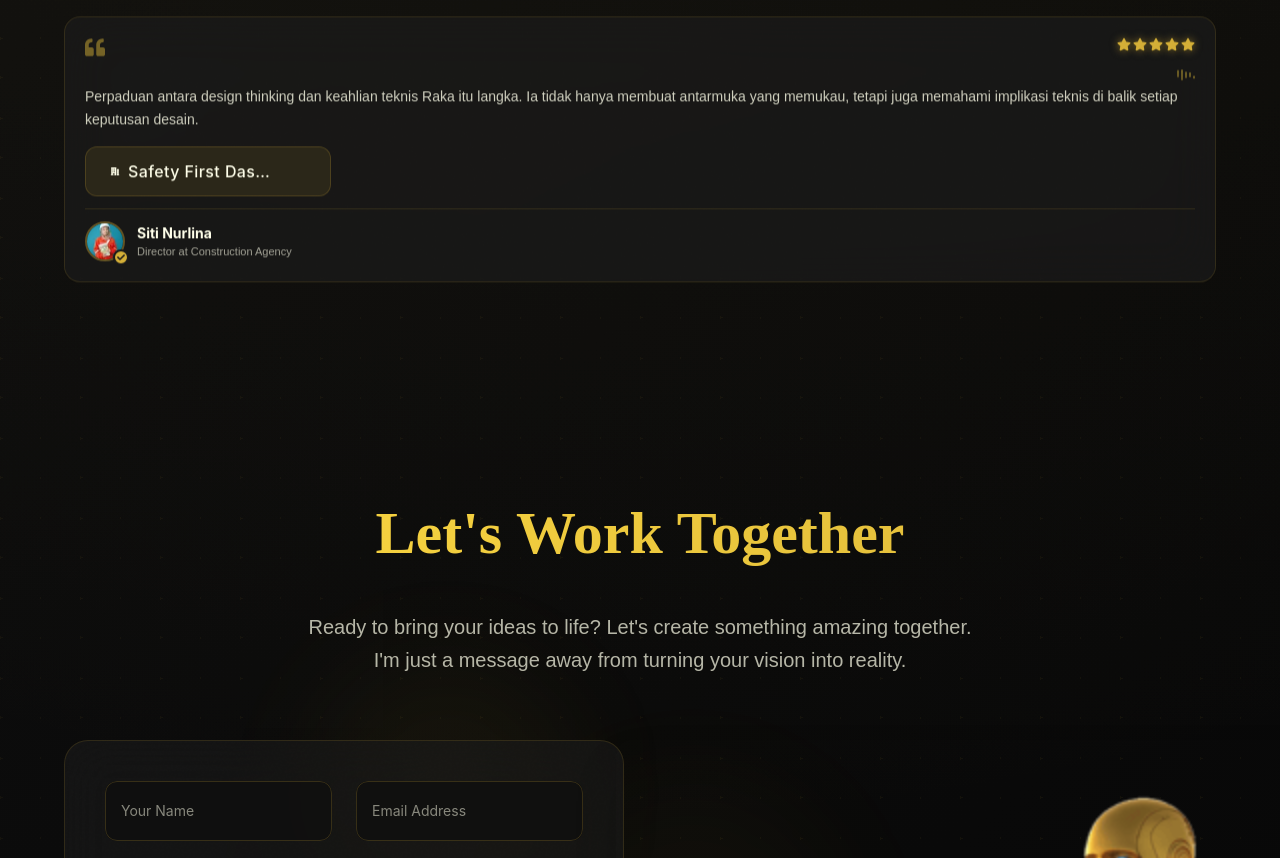
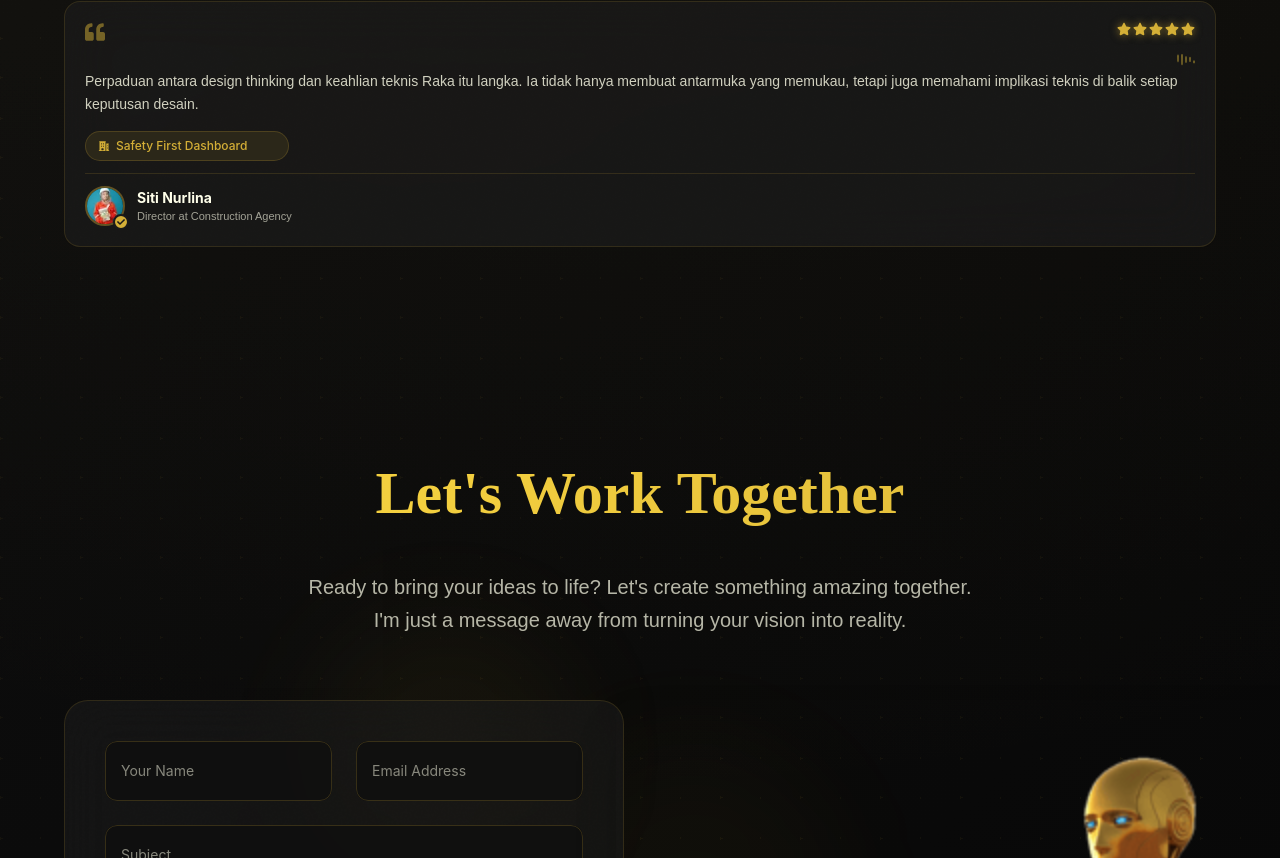
Before and after one commit to rakaaap96-blip/raka-pranata, a React (Vite) app: page / in a window 1280 px wide. Shown: the part 4882-5740 px from the top of the page. Built offline with nearby package versions, Linux system fonts and the light colour scheme.

Commit message:
fixed some things

```diff
--- a/src/components/footer/BrandSection.tsx
+++ b/src/components/footer/BrandSection.tsx
@@ -288,7 +288,7 @@ function BrandSection({ isVisible }: BrandSectionProps) {
         </h3>
         <p className="text-[#ffffea]/70 leading-relaxed text-sm group-hover:text-[#ffffea]/90 transition-colors duration-300 mb-6">
           <TypingText
-            text="Creating digital experiences that blend beautiful design with flawless functionality. Let's build the future together, one pixel at a time."
+            text="Creating digital experiences that blend beautiful design with flawless functionality. Let's build the future together."
             isVisible={isVisible}
             delay={400}
           />
--- a/src/components/hero/CTAButtons.tsx
+++ b/src/components/hero/CTAButtons.tsx
@@ -24,9 +24,9 @@ function CTAButtons({ onDownloadCV, onLetsTalk }: CTAButtonsProps) {
         href="https://wa.me/6287823268333?text=Hi%20I%20saw%20your%20portfolio%20and%20would%20like%20to%20get%20in%20touch"
         onClick={onLetsTalk}
         variant="secondary"
-        delay={100}
         icon={<FaComments />}
         showEq
+        // Tidak perlu className, karena di MagneticButton sudah diatur untuk secondary: hover bg emas & teks hitam
       >
         Let's Talk
       </MagneticButton>
--- a/src/components/hero/ParticleBackground.tsx
+++ /dev/null
@@ -1,130 +0,0 @@
-import { useRef, useEffect, useState } from 'react';
-import type { Particle } from '../../types/particle';
-
-interface ParticleBackgroundProps {
-  particles: Particle[];
-}
-
-function ParticleBackground({ particles }: ParticleBackgroundProps) {
-  const containerRef = useRef<HTMLDivElement>(null);
-  const mouseRef = useRef({ x: -1000, y: -1000 });
-  const [mousePos, setMousePos] = useState({ x: 50, y: 50 });
-
-  // Mouse tracking (tetap)
-  useEffect(() => {
-    const handleMouseMove = (e: MouseEvent) => {
-      if (!containerRef.current) return;
-      const rect = containerRef.current.getBoundingClientRect();
-      mouseRef.current = {
-        x: ((e.clientX - rect.left) / rect.width) * 100,
-        y: ((e.clientY - rect.top) / rect.height) * 100,
-      };
-      setMousePos(mouseRef.current);
-    };
-    window.addEventListener('mousemove', handleMouseMove, { passive: true });
-    return () => window.removeEventListener('mousemove', handleMouseMove);
-  }, []);
-
-  const getRepulsion = (x: number, y: number) => {
-    const mx = mouseRef.current.x;
-    const my = mouseRef.current.y;
-    const dx = x - mx;
-    const dy = y - my;
-    const dist = Math.sqrt(dx * dx + dy * dy);
-    if (dist < 20 && dist > 0) {
-      const force = (20 - dist) / 20;
-      return {
-        x: (dx / dist) * force * 5,
-        y: (dy / dist) * force * 5,
-      };
-    }
-    return { x: 0, y: 0 };
-  };
-
-  const layers = [
-    { items: particles.filter((_, i) => i % 3 === 0), blur: 1.5, opacity: 0.15, scale: 0.5, zIndex: 1 },
-    { items: particles.filter((_, i) => i % 3 === 1), blur: 0, opacity: 0.5, scale: 1, zIndex: 2 },
-    { items: particles.filter((_, i) => i % 3 === 2), blur: 0, opacity: 1.3, scale: 1.8, zIndex: 3 },
-  ];
-
-  return (
-    <div ref={containerRef} className="absolute inset-0 overflow-hidden pointer-events-none">
-      {/* Mouse spotlight glow */}
-      <div
-        className="absolute inset-0 transition-all duration-700 pointer-events-none"
-        style={{
-          background: `radial-gradient(1000px circle at ${mousePos.x}% ${mousePos.y}%, rgba(212, 175, 55, 0.15), transparent 50%)`,
-        }}
-      />
-
-      {/* Connection web (tetap) */}
-      <svg className="absolute inset-0 w-full h-full pointer-events-none opacity-25">
-        {particles.map((p1, i) =>
-          particles.slice(i + 1).map((p2) => {
-            const dx = p1.x - p2.x;
-            const dy = p1.y - p2.y;
-            const dist = Math.sqrt(dx * dx + dy * dy);
-            if (dist < 18) {
-              return (
-                <line
-                  key={`${p1.id}-${p2.id}`}
-                  x1={`${p1.x}%`}
-                  y1={`${p1.y}%`}
-                  x2={`${p2.x}%`}
-                  y2={`${p2.y}%`}
-                  stroke="rgba(212, 175, 55, 0.3)"
-                  strokeWidth="0.5"
-                  opacity={(1 - dist / 18) * 0.8}
-                />
-              );
-            }
-            return null;
-          })
-        )}
-      </svg>
-
-      {/* Particle layers – tanpa entrance delay, langsung tampil */}
-      {layers.map((layer, layerIdx) => (
-        <div
-          key={layerIdx}
-          className="absolute inset-0"
-          style={{
-            filter: layer.blur > 0 ? `blur(${layer.blur}px)` : 'none',
-            zIndex: layer.zIndex,
-          }}
-        >
-          {layer.items.map((p, _i) => {
-            const repulsion = getRepulsion(p.x, p.y);
-            const size = p.size * layer.scale;
-            const opacity = Math.min(1, p.opacity * layer.opacity);
-
-            return (
-              <div
-                key={p.id}
-                className="absolute rounded-full"
-                style={{
-                  left: `${p.x + repulsion.x}%`,
-                  top: `${p.y + repulsion.y}%`,
-                  width: `${size}px`,
-                  height: `${size}px`,
-                  opacity: opacity,
-                  background: `radial-gradient(circle, #ffffea 0%, #f4d03f 30%, #d4af37 70%, transparent 100%)`,
-                  boxShadow: layerIdx === 2
-                    ? `0 0 ${size * 4}px rgba(244, 208, 63, 0.6), 0 0 ${size * 8}px rgba(212, 175, 55, 0.2), inset 0 0 ${size}px rgba(255, 255, 234, 0.3)`
-                    : layerIdx === 1
-                      ? `0 0 ${size * 2}px rgba(212, 175, 55, 0.4)`
-                      : `0 0 ${size}px rgba(212, 175, 55, 0.15)`,
-                  transform: 'translate(-50%, -50%)',
-                  transition: 'left 0.5s cubic-bezier(0.23, 1, 0.32, 1), top 0.5s cubic-bezier(0.23, 1, 0.32, 1)',
-                  willChange: 'left, top',
-                }}
-              />
-            );
-          })}
-        </div>
-      ))}
-    </div>
-  );
-}
-
-export default ParticleBackground;
--- a/src/components/testimonial/TestimonialCard.tsx
+++ b/src/components/testimonial/TestimonialCard.tsx
@@ -1,12 +1,12 @@
 import { useState, useRef, useEffect } from 'react';
 import type { Testimonial } from '../../data/testimonial-data';
-import { FaStar, FaQuoteLeft } from 'react-icons/fa';
+import { FaStar, FaQuoteLeft, FaArrowLeft } from 'react-icons/fa';
 import { HiBuildingOffice2 } from 'react-icons/hi2';
 import MagneticButton from '../ui/MagneticButton';
 import { MagneticAvatar } from '../ui/MagneticAvatar';
 
 /* ============================================
-   STAR WITH BURST ANIMATION (FIXED: always render, toggle with CSS)
+   STAR WITH BURST ANIMATION
    ============================================ */
 function StarBurst({ filled, delay }: { filled: boolean; delay: number }) {
   const [isVisible, setIsVisible] = useState(false);
@@ -18,7 +18,6 @@ function StarBurst({ filled, delay }: { filled: boolean; delay: number }) {
 
   return (
     <div className="relative">
-      {/* Burst background - selalu ada, dikontrol dengan opacity+scale */}
       <div
         className={`absolute inset-0 bg-[#d4af37]/30 rounded-full blur-md transition-all duration-500 ${
           isVisible ? 'opacity-100 scale-100' : 'opacity-0 scale-0'
@@ -35,7 +34,7 @@ function StarBurst({ filled, delay }: { filled: boolean; delay: number }) {
 }
 
 /* ============================================
-   EQUALIZER BAR (no changes)
+   EQUALIZER BAR
    ============================================ */
 function EqBar({ delay }: { delay: number }) {
   const [height] = useState(() => `${20 + Math.random() * 80}%`);
@@ -54,27 +53,44 @@ function EqBar({ delay }: { delay: number }) {
 }
 
 /* ============================================
-   3D FLIP CARD BACKFACE (no changes)
+   3D FLIP CARD BACKFACE (with back button)
    ============================================ */
-function CardBack({ testimonial }: { testimonial: Testimonial }) {
+interface CardBackProps {
+  testimonial: Testimonial;
+  onFlipBack: () => void;
+}
+
+function CardBack({ testimonial, onFlipBack }: CardBackProps) {
   return (
     <div className="absolute inset-0 bg-linear-to-br from-[#1a1a1a] to-[#0f0f0f] rounded-2xl p-5 border border-[#d4af37]/30 flex flex-col items-center justify-center text-center backface-hidden rotate-y-180">
-      <HiBuildingOffice2 className="w-8 h-8 text-[#d4af37] mb-3" />
-      <h4 className="text-[#d4af37] font-bold text-base mb-1">{testimonial.project}</h4>
-      <p className="text-[#ffffea]/80 text-xs mb-3">Completed with excellence</p>
-      <div className="flex gap-2">
+      <HiBuildingOffice2 className="w-10 h-10 text-[#d4af37] mb-3" />
+      <h4 className="text-[#d4af37] font-bold text-lg mb-1">{testimonial.project}</h4>
+      <p className="text-[#ffffea]/80 text-sm mb-4">Completed with excellence</p>
+      <div className="flex flex-wrap gap-2 justify-center mb-6">
         {['Design', 'Code', 'Deploy'].map((tag) => (
-          <span key={tag} className="px-2 py-0.5 bg-[#d4af37]/10 text-[#d4af37] text-[10px] rounded-full border border-[#d4af37]/20">
+          <span key={tag} className="px-3 py-1 bg-[#d4af37]/10 text-[#d4af37] text-xs rounded-full border border-[#d4af37]/20">
             {tag}
           </span>
         ))}
       </div>
+      <MagneticButton
+        onClick={onFlipBack}
+        variant="secondary"
+        magnetStrength={0.2}
+        particleCount={4}
+        ripple={true}
+        className="text-sm px-4 py-2"
+        aria-label="Back to testimonial"
+      >
+        <FaArrowLeft className="w-3 h-3" />
+        Back to Testimonial
+      </MagneticButton>
     </div>
   );
 }
 
 /* ============================================
-   MAIN TESTIMONIAL CARD (no structural changes)
+   MAIN TESTIMONIAL CARD (improved UX)
    ============================================ */
 interface TestimonialCardProps {
   testimonial: Testimonial;
@@ -114,7 +130,10 @@ function TestimonialCard({ testimonial, index }: TestimonialCardProps) {
   const handleMouseLeave = () => {
     setIsHovered(false);
     setSpotlight({ x: 50, y: 50 });
-    setIsFlipped(false);
+  };
+
+  const handleFlip = () => {
+    setIsFlipped(!isFlipped);
   };
 
   const renderStars = (rating: number) => {
@@ -131,7 +150,12 @@ function TestimonialCard({ testimonial, index }: TestimonialCardProps) {
       onMouseEnter={() => setIsHovered(true)}
       onMouseLeave={handleMouseLeave}
     >
-      <div className={`absolute -inset-2 rounded-3xl bg-linear-to-r from-[#d4af37]/20 to-transparent opacity-0 blur-2xl transition-all duration-700 ${isHovered ? 'opacity-100' : ''}`} />
+      {/* Glow background on hover */}
+      <div
+        className={`absolute -inset-2 rounded-3xl bg-linear-to-r from-[#d4af37]/20 to-transparent opacity-0 blur-2xl transition-all duration-700 ${
+          isHovered && !isFlipped ? 'opacity-100' : 'opacity-0'
+        }`}
+      />
 
       <div
         className={`relative h-full transition-all duration-700 preserve-3d ${
@@ -139,29 +163,26 @@ function TestimonialCard({ testimonial, index }: TestimonialCardProps) {
         } ${isFlipped ? 'rotate-y-180' : ''}`}
         style={{
           transitionProperty: 'transform, opacity',
-          transitionDuration: '0.7s, 0.7s',
-          transitionTimingFunction: 'ease-out, ease-out',
+          transitionDuration: '0.6s, 0.7s',
+          transitionTimingFunction: 'cubic-bezier(0.23, 1, 0.32, 1), ease-out',
           transitionDelay: isVisible ? `${index * 150}ms` : '0ms',
-          animation: isVisible && !isHovered ? `float-testi 5s ease-in-out ${index * 1.5}s infinite` : 'none',
         }}
       >
         {/* FRONT FACE */}
         <div
           className={`group relative rounded-2xl p-5 overflow-hidden transition-all duration-500 flex flex-col h-full ${
-            isHovered
+            isHovered && !isFlipped
               ? 'bg-[#fefcf5] border-[#d4af37]/60 shadow-2xl shadow-[#d4af37]/20'
               : 'bg-[#1a1a1a]/70 backdrop-blur-xl border border-[#d4af37]/15'
           }`}
         >
-          {/* Spotlight */}
-          {!isHovered && (
+          {/* Spotlight effect */}
           <div
             className="absolute inset-0 opacity-0 group-hover:opacity-100 transition-opacity duration-500 pointer-events-none"
             style={{
               background: `radial-gradient(400px circle at ${spotlight.x}% ${spotlight.y}%, rgba(212, 175, 55, 0.12), transparent 50%)`,
             }}
           />
-          )}
 
           {/* Noise texture */}
           <div
@@ -171,19 +192,11 @@ function TestimonialCard({ testimonial, index }: TestimonialCardProps) {
             }}
           />
 
-          {/* Holographic border */}
-          {!isHovered && (
-            <div className="absolute inset-0 rounded-2xl opacity-0 group-hover:opacity-100 transition-opacity duration-500 pointer-events-none p-px">
-              <div className="absolute inset-0 rounded-2xl bg-linear-to-r from-[#d4af37] via-[#f4d03f] to-[#d4af37] animate-holo-shift" />
-              <div className="w-full h-full rounded-2xl bg-[#1a1a1a]" />
-            </div>
-          )}
-
           {/* Quote & Stars */}
           <div className="relative flex justify-between items-start mb-3 z-10">
             <FaQuoteLeft
               className={`w-5 h-5 transition-all duration-500 ${
-                isHovered
+                isHovered && !isFlipped
                   ? 'text-[#d4af37] drop-shadow-[0_0_4px_rgba(0,0,0,0.2)]'
                   : 'text-[#d4af37]/50'
               }`}
@@ -202,33 +215,30 @@ function TestimonialCard({ testimonial, index }: TestimonialCardProps) {
           <div className="flex-1 mb-4 z-10">
             <p
               className={`leading-relaxed text-sm transition-all duration-300 ${
-                isHovered ? 'text-[#1a1a1a] font-medium' : 'text-[#ffffea]/80'
+                isHovered && !isFlipped ? 'text-[#1a1a1a] font-medium' : 'text-[#ffffea]/80'
               }`}
             >
               {testimonial.text}
             </p>
           </div>
 
-          {/* Project Button */}
+          {/* Flip Button (Project) - Improved UX */}
           <div className="mb-3 z-10">
-            <MagneticButton
-              variant="ghost"
-              onClick={() => setIsFlipped(true)}
-              magnetStrength={0.2}
-              particleCount={0}
-              ripple={false}
-              className={`text-xs font-medium px-2.5 py-1 rounded-full flex items-center gap-1.5 w-fit transition-all duration-300 ${
-                isHovered
-                  ? 'bg-[#1a1a1a] text-[#d4af37] border border-[#d4af37]/40 shadow-md'
-                  : 'text-[#d4af37] bg-[#d4af37]/10 border border-[#d4af37]/20'
+            <button
+              onClick={handleFlip}
+              className={`group/flip text-xs font-medium px-3 py-1.5 rounded-full flex items-center gap-1.5 w-fit transition-all duration-300 ${
+                isHovered && !isFlipped
+                  ? 'bg-[#1a1a1a] text-[#d4af37] border border-[#d4af37]/40 shadow-md hover:bg-[#d4af37] hover:text-[#1a1a1a] hover:border-[#d4af37]'
+                  : 'bg-[#d4af37]/10 text-[#d4af37] border border-[#d4af37]/20 hover:bg-[#d4af37] hover:text-[#1a1a1a] hover:border-[#d4af37]'
               }`}
+              aria-label={`View project details for ${testimonial.project}`}
             >
-              <HiBuildingOffice2 className="w-2.5 h-2.5" />
+              <HiBuildingOffice2 className="w-3 h-3 transition-transform group-hover/flip:rotate-12" />
               <span className="truncate max-w-[150px]">{testimonial.project}</span>
-              <span className="text-[8px] opacity-0 group-hover/project:opacity-100 transition-opacity">
+              <span className="text-[10px] opacity-0 group-hover/flip:opacity-100 transition-opacity">
                 (flip)
               </span>
-            </MagneticButton>
+            </button>
           </div>
 
           {/* Client Info */}
@@ -236,19 +246,19 @@ function TestimonialCard({ testimonial, index }: TestimonialCardProps) {
             <MagneticAvatar
               image={testimonial.image}
               name={testimonial.name}
-              isHovered={isHovered}
+              isHovered={isHovered && !isFlipped}
             />
             <div className="flex-1 min-w-0">
               <div
                 className={`font-bold text-sm truncate transition-all duration-300 ${
-                  isHovered ? 'text-[#d4af37]' : 'text-[#ffffea]'
+                  isHovered && !isFlipped ? 'text-[#d4af37]' : 'text-[#ffffea]'
                 }`}
               >
                 {testimonial.name}
               </div>
               <p
                 className={`text-[11px] truncate transition-all duration-300 ${
-                  isHovered ? 'text-[#1a1a1a]/70' : 'text-[#ffffea]/60'
+                  isHovered && !isFlipped ? 'text-[#1a1a1a]/70' : 'text-[#ffffea]/60'
                 }`}
               >
                 {testimonial.role} at {testimonial.company}
@@ -258,9 +268,7 @@ function TestimonialCard({ testimonial, index }: TestimonialCardProps) {
         </div>
 
         {/* BACK FACE */}
-        <div className="absolute inset-0 backface-hidden rotate-y-180">
-          <CardBack testimonial={testimonial} />
-        </div>
+        <CardBack testimonial={testimonial} onFlipBack={handleFlip} />
       </div>
     </div>
   );
--- a/src/components/ui/MagneticButton.tsx
+++ b/src/components/ui/MagneticButton.tsx
@@ -97,10 +97,13 @@ const MagneticButton = forwardRef<HTMLButtonElement | HTMLAnchorElement, Magneti
       disabled ? 'opacity-50 cursor-not-allowed' : ''
     } ${className}`;
 
+    // 🔧 Perbaikan UX untuk tombol secondary:
+    // - hover background menjadi emas solid
+    // - hover teks dan icon menjadi hitam
     const variantClasses = isPrimary
       ? 'bg-linear-to-r from-[#d4af37] to-[#f4d03f] text-[#1a1a1a] shadow-lg'
       : isSecondary
-      ? 'bg-transparent border-2 border-[#d4af37] text-[#d4af37] hover:bg-[#d4af37]/10'
+      ? 'bg-transparent border-2 border-[#d4af37] text-[#d4af37] hover:bg-[#d4af37] hover:text-[#1a1a1a] transition-colors duration-300'
       : 'bg-[#1a1a1a]/80 border border-[#d4af37]/20 text-[#ffffea] hover:border-[#d4af37]/40';
 
     const Tag = href ? 'a' : 'button';
@@ -108,7 +111,6 @@ const MagneticButton = forwardRef<HTMLButtonElement | HTMLAnchorElement, Magneti
       ? { href, target, rel: rel || (target === '_blank' ? 'noopener noreferrer' : undefined) }
       : {};
 
-    // Generate particle positions once (stabil)
     const particlePositions = useRef(
       Array.from({ length: particleCount }, (_, i) => {
         const angle = (i / particleCount) * Math.PI * 2 + Math.random() * 0.5;
@@ -133,7 +135,7 @@ const MagneticButton = forwardRef<HTMLButtonElement | HTMLAnchorElement, Magneti
           transition: `all 0.7s cubic-bezier(0.34, 1.56, 0.64, 1) ${delay}ms`,
         }}
       >
-        {/* Particles – selalu dirender, hanya opacity/scale yang berubah */}
+        {/* Particles */}
         <div className="absolute inset-0 pointer-events-none z-20">
           {particlePositions.map((p, idx) => (
             <div
@@ -169,7 +171,7 @@ const MagneticButton = forwardRef<HTMLButtonElement | HTMLAnchorElement, Magneti
           }`}
         />
 
-        {/* Inner content */}
+        {/* Inner content with magnet & tilt */}
         <div
           className="relative flex items-center justify-center gap-2 w-full"
           style={{
@@ -178,6 +180,7 @@ const MagneticButton = forwardRef<HTMLButtonElement | HTMLAnchorElement, Magneti
             transition: isHovered ? 'transform 0.1s ease-out' : 'transform 0.4s cubic-bezier(0.34, 1.56, 0.64, 1)',
           }}
         >
+          {/* Shimmer sweep */}
           <div
             className={`absolute inset-0 opacity-0 transition-opacity duration-500 pointer-events-none ${
               isHovered ? 'opacity-100' : ''
@@ -186,6 +189,7 @@ const MagneticButton = forwardRef<HTMLButtonElement | HTMLAnchorElement, Magneti
             <div className="absolute inset-0 bg-linear-to-tr from-transparent via-white/20 to-transparent animate-shimmer-sweep" />
           </div>
 
+          {/* Holographic border effect (hanya untuk secondary, tidak mengganggu teks) */}
           {isSecondary && isHovered && (
             <div className="absolute inset-0 rounded-xl p-0.5 pointer-events-none">
               <div className="absolute inset-0 rounded-xl bg-linear-to-r from-[#d4af37] via-[#f4d03f] to-[#d4af37] animate-holo-shift" />
@@ -193,6 +197,7 @@ const MagneticButton = forwardRef<HTMLButtonElement | HTMLAnchorElement, Magneti
             </div>
           )}
 
+          {/* Equalizer bars */}
           {showEq && (
             <div
               className={`absolute left-2 top-1/2 -translate-y-1/2 flex items-end gap-0.5 h-3 transition-opacity duration-300 ${
@@ -213,7 +218,8 @@ const MagneticButton = forwardRef<HTMLButtonElement | HTMLAnchorElement, Magneti
             </div>
           )}
 
-          <span className="relative z-10 flex items-center gap-2">
+          {/* Teks dan icon */}
+          <span className="relative z-10 flex items-center gap-2 transition-colors duration-300">
             {icon && (
               <span className={`transition-transform duration-300 ${isHovered ? 'scale-110' : ''}`}>
                 {icon}
```
Also changed, not shown: src/components/footer/FooterCTASection.tsx (+14 -7 lines), src/components/footer/SocialSection.tsx (+17 -21 lines). Lines whose indentation alone changed are shown as unchanged.
